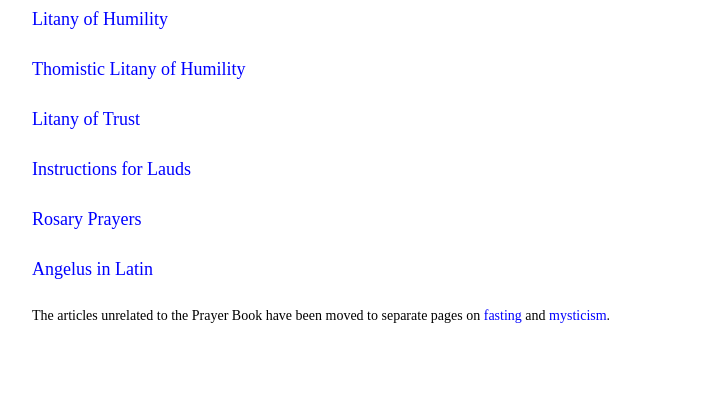
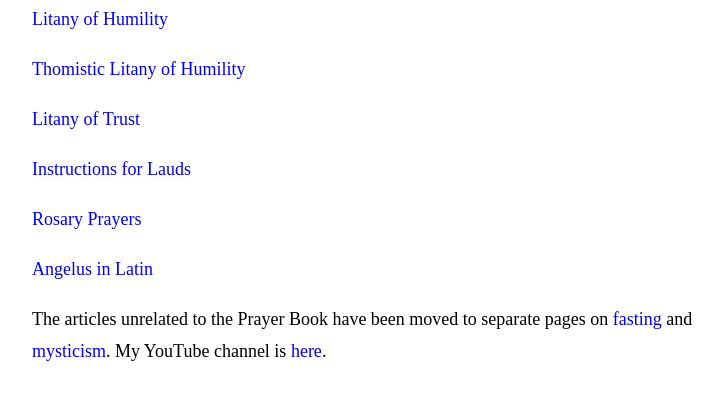
Before and after one commit to fiberbytes/fiberbytes.github.io, a plain HTML site: page index.html in a window 1280 px wide. Shown: the part 92-492 px from the top of the page, without its empty margins (248-970 px from the left). Drawn offline with Linux system fonts and the light colour scheme.

Commit message:
Add link to YouTube channel

```diff
--- a/index.html
+++ b/index.html
@@ -7,7 +7,6 @@
   <style>
     body {max-width:720px; margin:0 auto; padding:5px;}
     p {font-size:18px; line-height:32px;}
-    .small-print {font-size:14px; line-height:26px;}
     h1 {font-size:36px; font-weight:normal;}
     a:link {color:blue; text-decoration:none;}
     a:visited {color:blue; text-decoration:none;}
@@ -42,7 +41,7 @@
 
 <p><a href="angelus.html">Angelus in Latin</a></p>
 
-<p class="small-print">The articles unrelated to the Prayer Book have been moved to separate pages on <a href="https://fasting.fiberbytes.workers.dev">fasting</a> and <a href="https://pudi.ca">mysticism</a>.</p>
+<p>The articles unrelated to the Prayer Book have been moved to separate pages on <a href="https://fasting.fiberbytes.workers.dev">fasting</a> and <a href="https://pudi.ca">mysticism</a>. My YouTube channel is <a href="https://www.youtube.com/@qqpudica">here</a>.</p>
 
 </body>
 </html>
```
